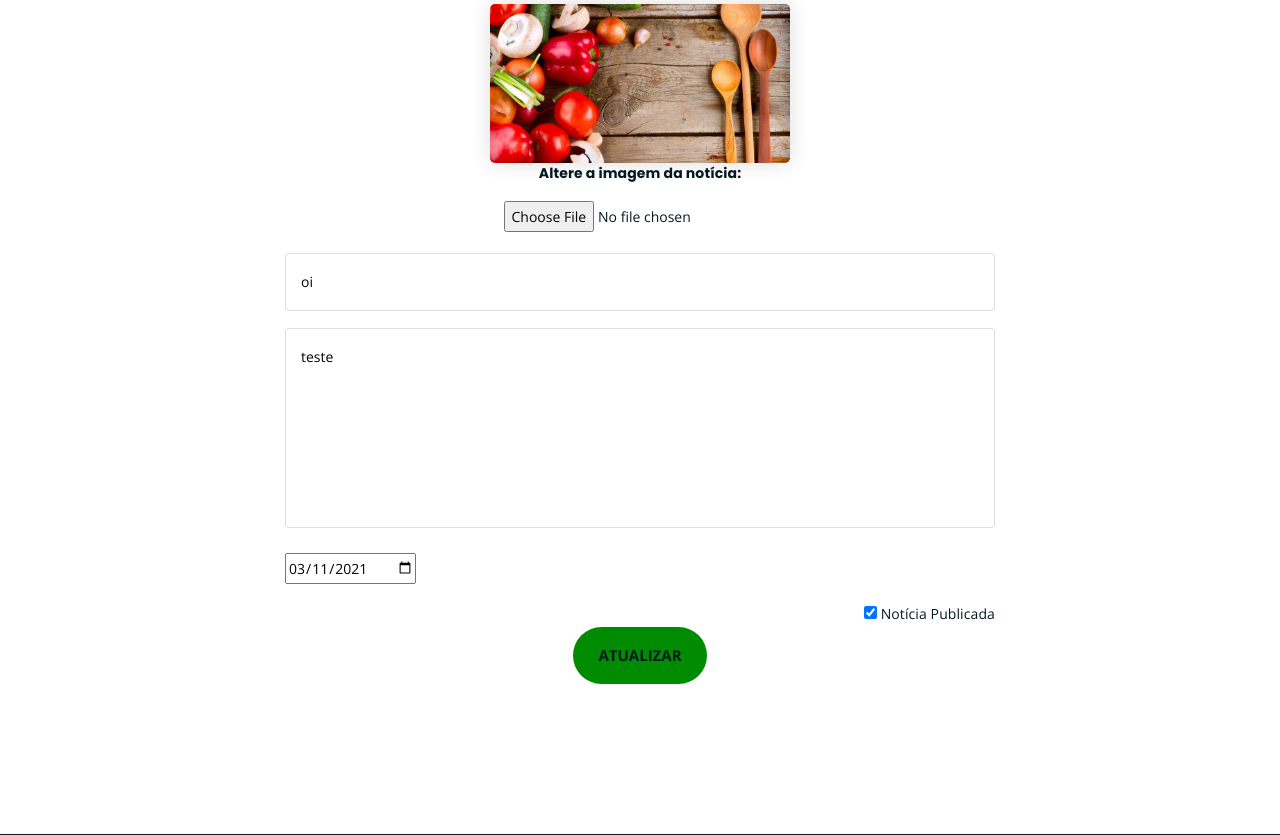
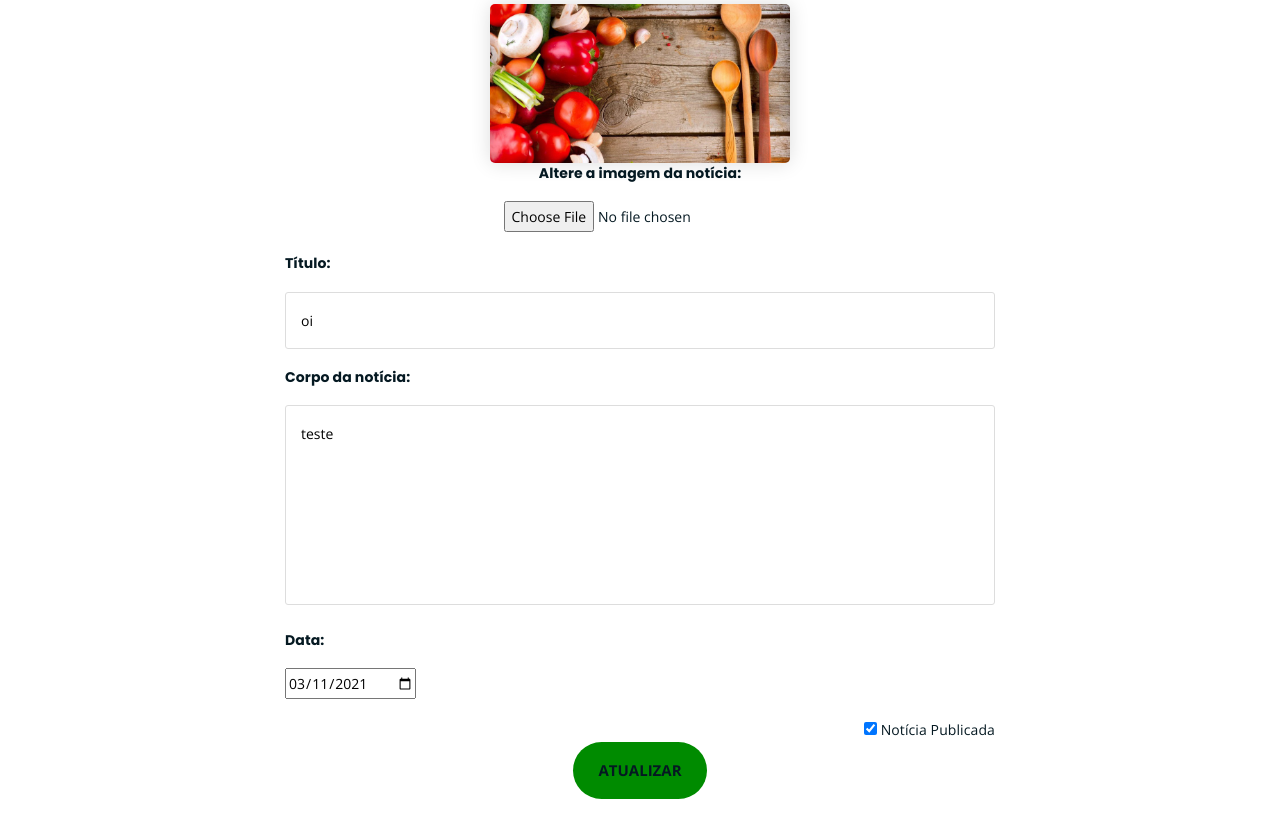
Before and after one commit to amandabriena/EcommerceCOOBAF, a PHP site: page /atualizar_noticia.php?noticia=1 in a window 1280 px wide. Shown: the part 227-1062 px from the top of the page. Run offline with PHP 8.4, Linux system fonts and the light colour scheme; the visitor is signed in with stand-in values (Sample User, id 1); data comes from the database, SQL or seed files in the repository; some libraries are stand-ins or nearby versions.

Commit message:
ajuste atualizar noticia

```diff
--- a/atualizar_noticia.php
+++ b/atualizar_noticia.php
@@ -55,12 +55,15 @@
                             <input type='hidden' name='imagem' value = "<?php echo $row['imagem']; ?>">
 
                             <input type='hidden' name='id_noticia' value = "<?php echo $row['id_noticia']; ?>">
-							<p>
+							<h6>Título:</h6>
+                            <p>
                                 <input type="text" placeholder="Título" name="titulo" id="titulo" value = "<?php echo $row['titulo']; ?>">
 							</p>
+                            <h6>Corpo da notícia:</h6>
                             <p>
                                 <textarea placeholder="Corpo" name="corpo" id="corpo"><?php echo $row['corpo']; ?></textarea>
 							</p>
+                            <h6>Data:</h6>
 							<p>
                                 <input type="date" placeholder="Data" name="data" id="data" value='<?php echo $row['data']; date("Y-m-d"); ?>'>
                             </p>
```
Also changed, not shown: assets/img-upload/1615156472604554f8e11a4.jpg (deleted), assets/img-upload/16151565866045556acf4ef.jpg (deleted), assets/img-upload/161515931360456011782fd.png (deleted), assets/img-upload/1615426248604972c87adc1.jpg (deleted), assets/img-upload/161542669560497487b0644.jpg (deleted), assets/img-upload/16154268916049754b223d5.jpg (deleted), assets/img-upload/1615427035604975dbd2dd0.jpg (deleted), assets/img-upload/1615697729604d97411ab08.jpg (deleted), assets/img-upload/1615697765604d976513a42.jpg (deleted), assets/img-upload/1615697921604d98019f2d1.jpg (deleted), assets/img-upload/1615698087604d98a726696.jpg (deleted), assets/img-upload/1615698131604d98d31b716.jpg (deleted).
